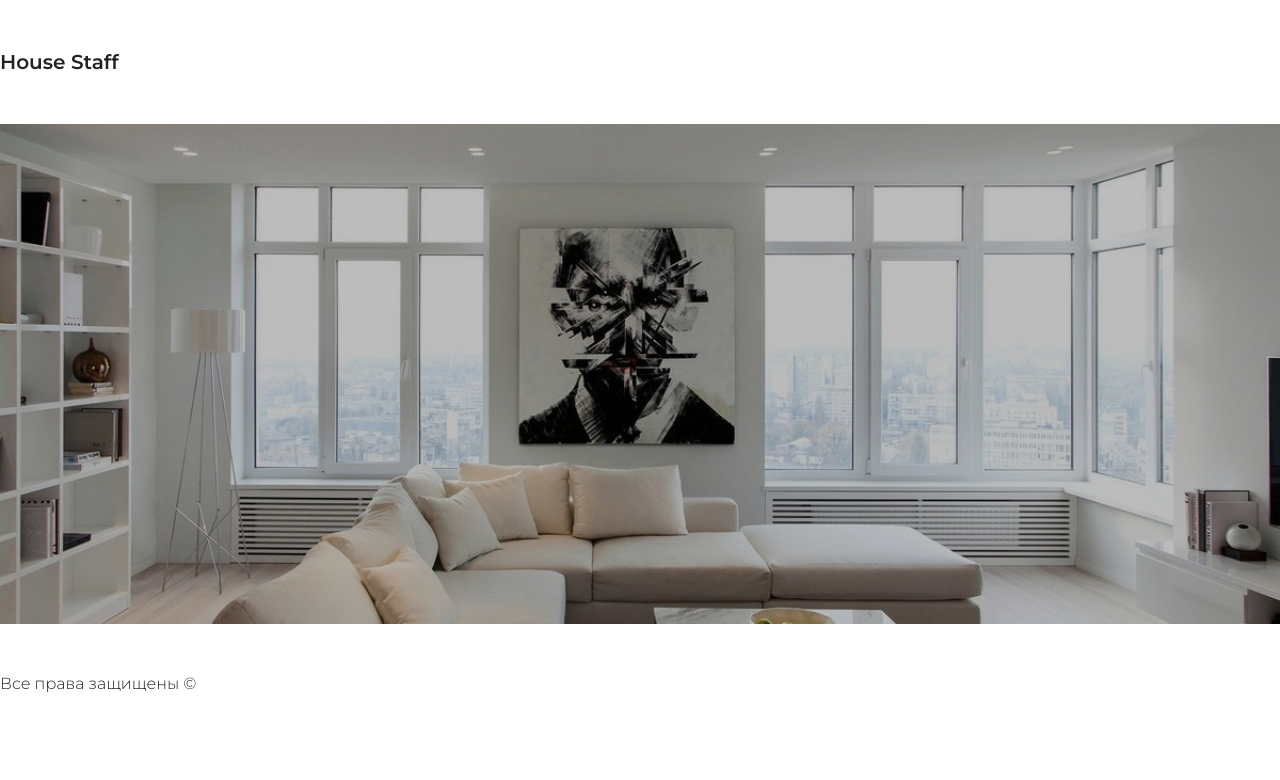
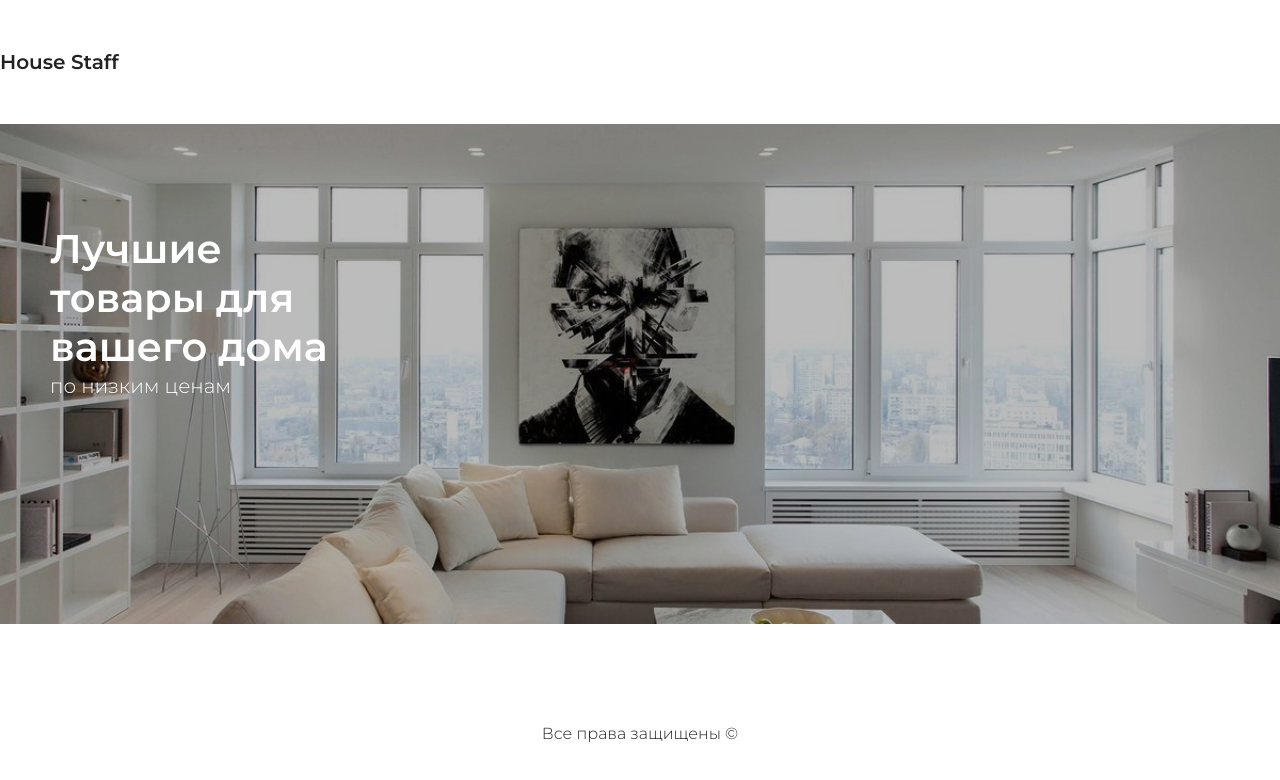
Before and after one commit to horoshopodumaj/shop_on_React, a React (Create React App) app in the folder shop/: page / in a window 1280 px wide. Shown: the top 780 px of the page. Built offline with nearby package versions, Linux system fonts and the light colour scheme.

Commit message:
adding styles for footer and header

```diff
--- a/shop/src/index.css
+++ b/shop/src/index.css
@@ -31,4 +31,31 @@ header .presentation {
     background-position: center;
     background-blend-mode: multiply;
     background-color: #bcbcbc;
+    position: relative;
 }
+
+header .presentation::after {
+    content: "Лучшие товары для вашего дома";
+    position: absolute;
+    top: 100px;
+    left: 50px;
+    width: 300px;
+    font-size: 40px;
+    font-weight: 600;
+    color: #fff;
+}
+header .presentation::before {
+    content: "по низким ценам";
+    position: absolute;
+    top: 250px;
+    left: 50px;
+    width: 300px;
+    font-size: 20px;
+    font-weight: 300;
+    color: #fff;
+}
+
+footer {
+    text-align: center;
+    margin-top: 100px;
+}
```
